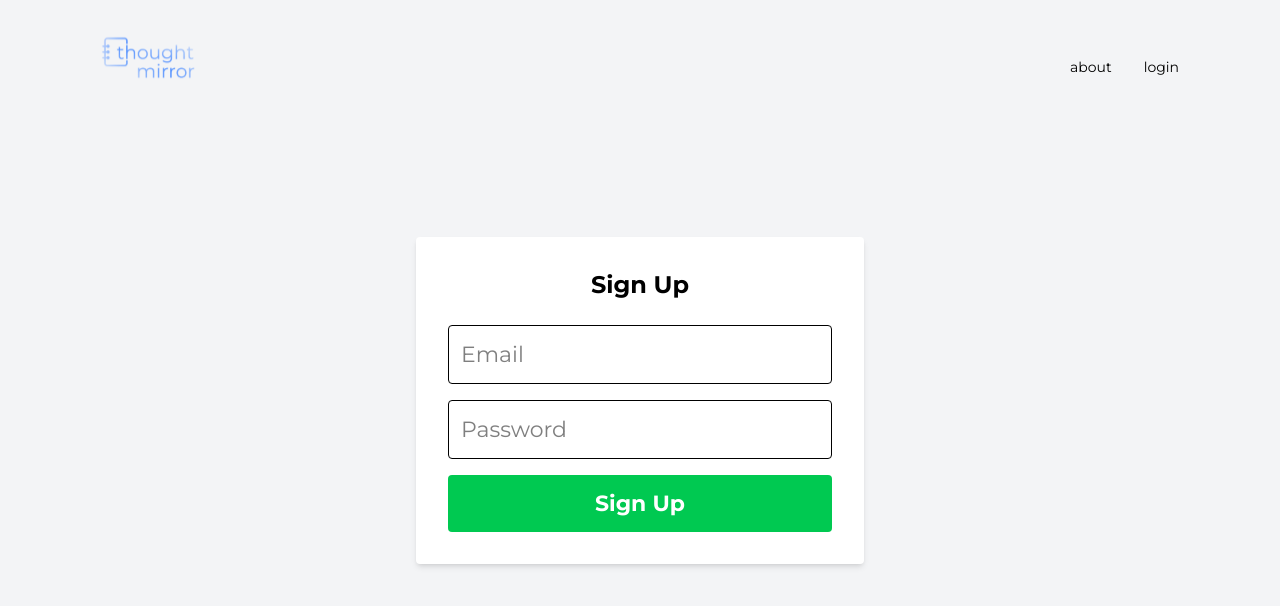
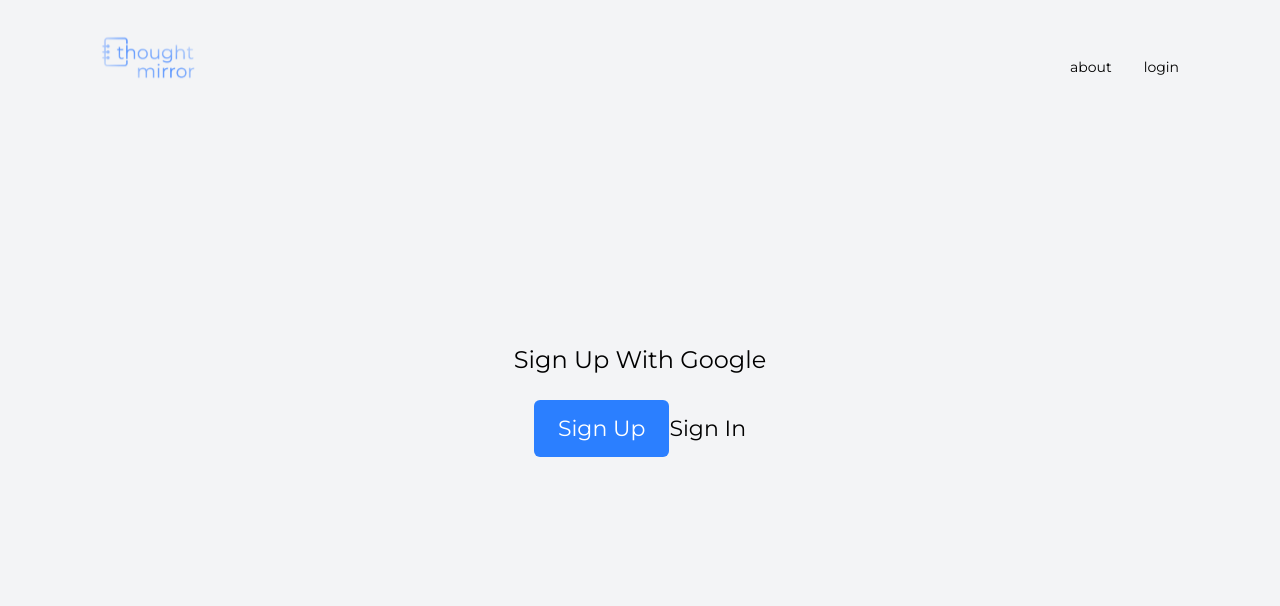
Before and after one commit to archangelinux/thoughtmirror, a Next.js app in the folder frontend/: page /pages/signup in a window 1280 px wide. Shown: the top 606 px of the page. Built offline with nearby package versions, Linux system fonts and the light colour scheme; no server answers.

Commit message:
signin signup

```diff
--- a/frontend/src/app/pages/signin/page.tsx
+++ b/frontend/src/app/pages/signin/page.tsx
@@ -80,8 +80,9 @@ const SignInWithGoogle: React.FC = () => {
           onClick={handleGoogleSignIn}
           className="px-6 py-3 bg-blue-500 text-white rounded-md hover:bg-blue-600 transition duration-300"
         >
-          Sign In with Google
+          Sign In
         </button>
+        <a href="/pages/signup">Sign Up</a>
       </div>
     </div>
   );
--- a/frontend/src/app/pages/signup/page.tsx
+++ b/frontend/src/app/pages/signup/page.tsx
@@ -1,48 +1,89 @@
 "use client";
 
-import React, { useState } from "react";
-import { signUp } from "@/app/firebase/authService";
+import React, { useEffect, useState } from "react";
+import { signInWithGoogle } from "@/app/firebase/authService";
+import { useRouter } from "next/navigation";
+import { auth } from "@/app/firebase/firebaseConfig";
+
+function SendEmail(userEmail: string) {
+  const sendEmailToBackend = async (userEmail: string) => {
+    try {
+      const response = await fetch(
+        "localhost:8000/get_email",
+        {
+          method: "POST",
+          headers: {
+            "Content-Type": "application/json",
+          },
+          body: JSON.stringify({ userEmail }),
+        }
+      );
+      const data = await response.json();
+
+      if (response.ok) {
+        console.log(data.message);
+      } else {
+        console.log(`Error: ${data.error}`);
+      }
+    } catch (error) {
+      console.error("Error sending number:", error);
+      console.log("An error occurred while sending the number.");
+    }
+  };
+  return sendEmailToBackend(userEmail);
+}
 
 const SignUp: React.FC = () => {
-  const [email, setEmail] = useState("");
-  const [password, setPassword] = useState("");
-  const [error, setError] = useState<string | null>(null);
+  const router = useRouter();
+  const [loading, setLoading] = useState(true);
 
-  const handleSignUp = async (e: React.FormEvent) => {
-    e.preventDefault();
+  useEffect(() => {
+    const unsubscribe = auth.onAuthStateChanged((user) => {
+      if (user) {
+        router.replace("/pages/dashboard"); // redirect to fashboard
+      }
+      setLoading(false);
+    });
+    return () => unsubscribe();
+  }, [router]);
+
+  const handleGoogleSignIn = async () => {
     try {
-      await signUp(email, password);
-      // Redirect or handle successful sign-up
-    } catch (err: unknown) {
-      if (err instanceof Error) {
-        setError(err.message);
+      setLoading(true);
+      const user_credential = await signInWithGoogle();
+
+      if (user_credential) {
+        const email = user_credential.user.email;
+        if (email) {
+          SendEmail(email);
+        }
       }
+    } catch (error) {
+      console.error("Google sign-in error:", error);
+      setLoading(false);
     }
   };
 
+  if (loading) {
+    return (
+      <div className="flex items-center justify-center min-h-screen bg-gray-100">
+        <p>Loading...</p>
+      </div>
+    );
+  }
+
   return (
     <div className="flex items-center justify-center min-h-screen bg-gray-100">
-      <form onSubmit={handleSignUp} className="bg-white p-8 rounded shadow-md w-full max-w-md">
-        <h2 className="text-2xl font-bold mb-6 text-center">Sign Up</h2>
-        {error && <p className="text-red-500">{error}</p>}
-        <input
-          type="email"
-          placeholder="Email"
-          value={email}
-          onChange={(e) => setEmail(e.target.value)}
-          className="w-full p-3 border rounded mb-4"
-        />
-        <input
-          type="password"
-          placeholder="Password"
-          value={password}
-          onChange={(e) => setPassword(e.target.value)}
-          className="w-full p-3 border rounded mb-4"
-        />
-        <button type="submit" className="w-full bg-green-500 text-white p-3 rounded font-bold">
+      <div className="text-center">
+        <h2 className="text-2xl mb-6">Sign Up With Google</h2>
+        <button
+          onClick={handleGoogleSignIn}
+          className="px-6 py-3 bg-blue-500 text-white rounded-md hover:bg-blue-600 transition duration-300"
+        >
           Sign Up
         </button>
-      </form>
+        <a href="/pages/signin">Sign In</a>
+      </div>
     </div>
   );
 };
```
Also changed, not shown: frontend/src/app/pages/signup/index.styles.tsx (added).
